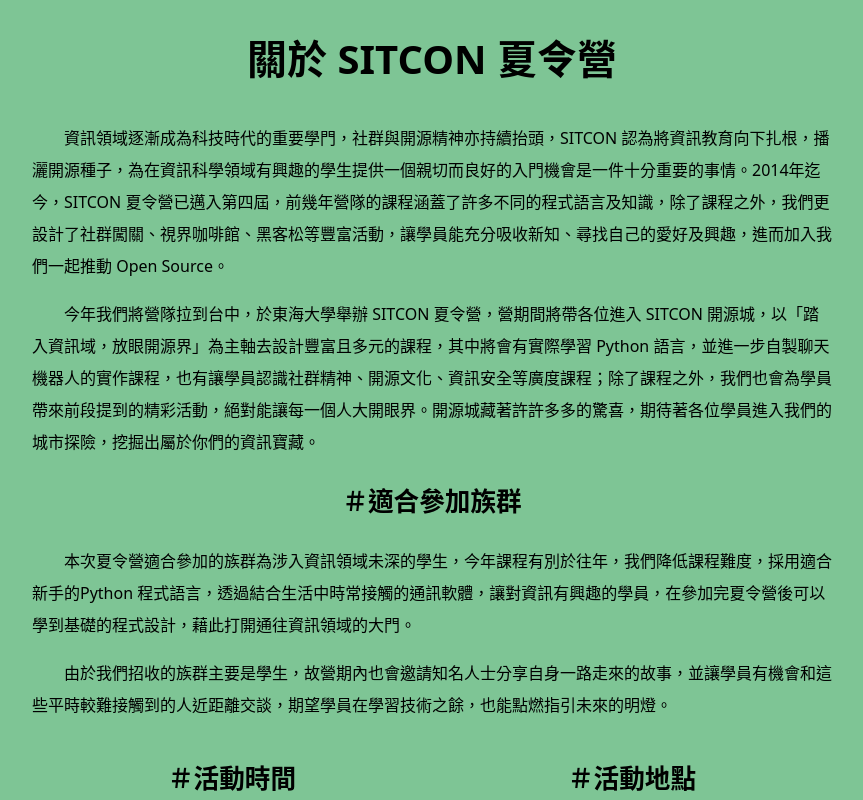
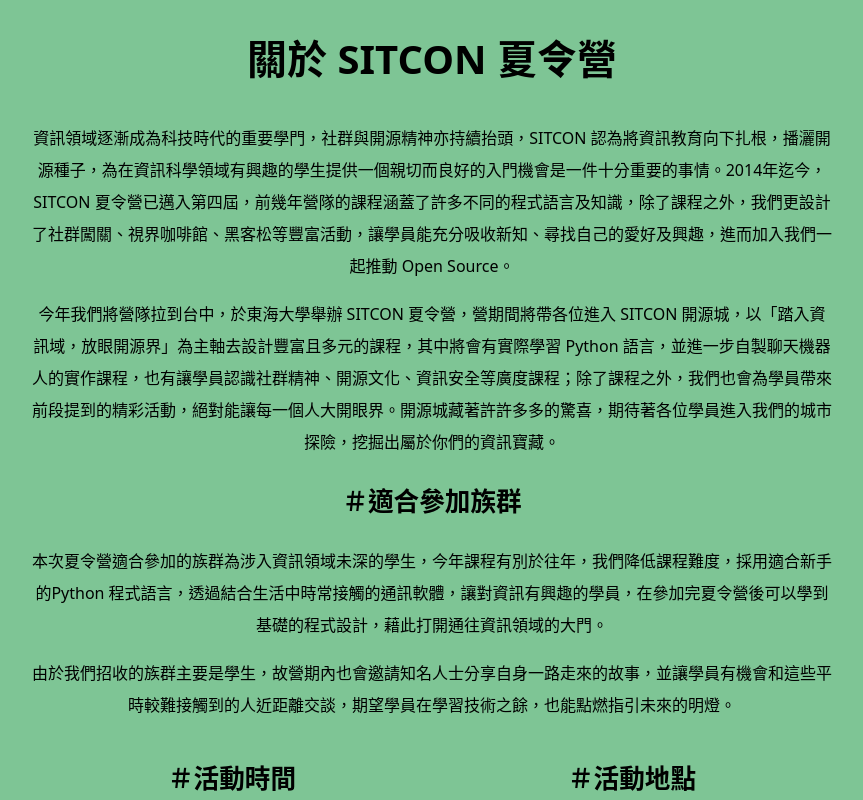
Before and after one commit to sitcon-tw/camp2017, a Vue app: page / in a window 1280 px wide. Shown: the part 820-1620 px from the top of the page, without its empty margins (208-1071 px from the left). Built offline with nearby package versions, Linux system fonts and the light colour scheme.

Commit message:
Modify main text align

```diff
--- a/src/App.vue
+++ b/src/App.vue
@@ -115,7 +115,7 @@
   .content
     line-height: 2rem
     p
-      text-indent: 2rem
+      text-align: center
 
   .title
     margin: 1em auto
```
